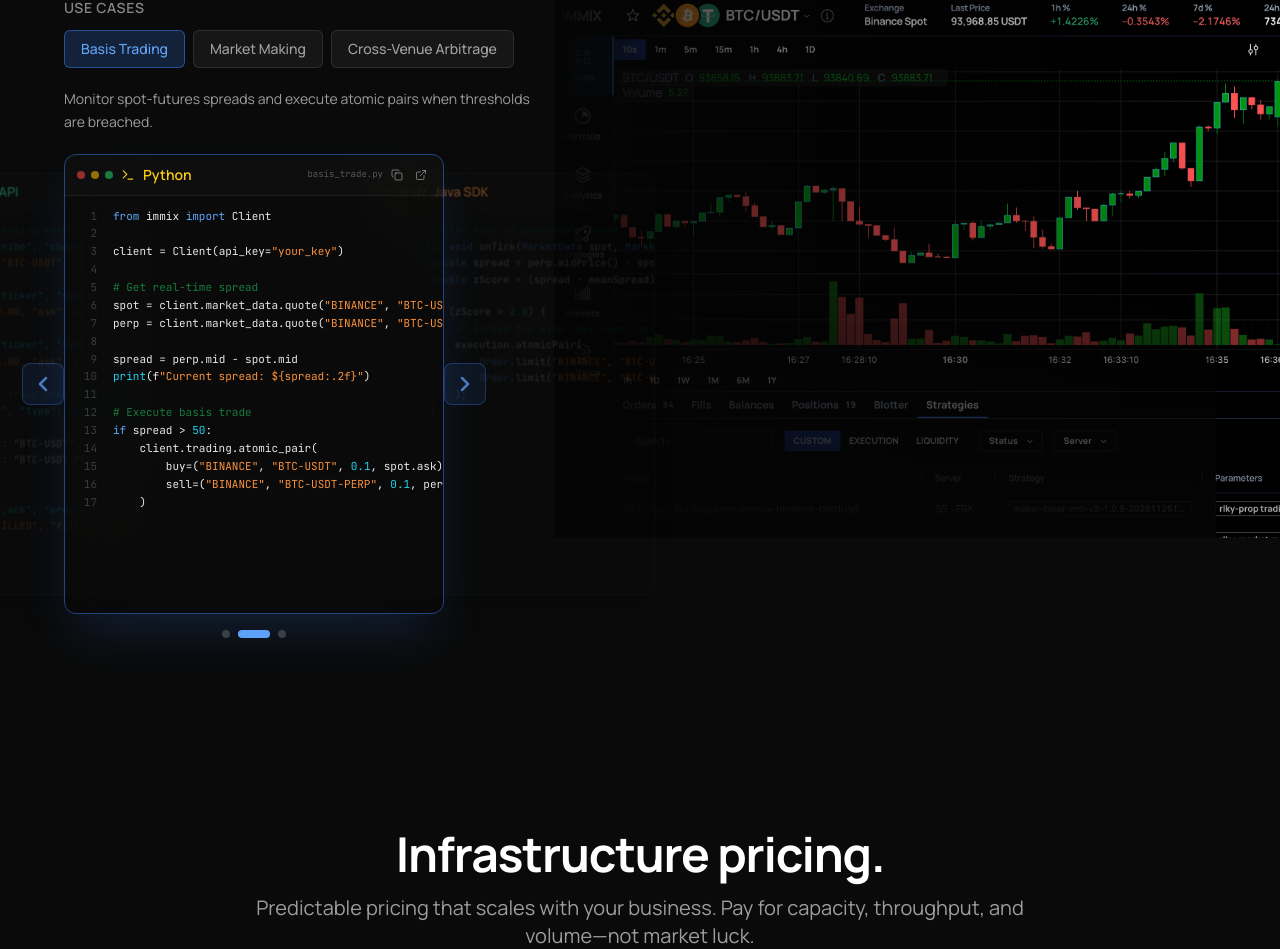
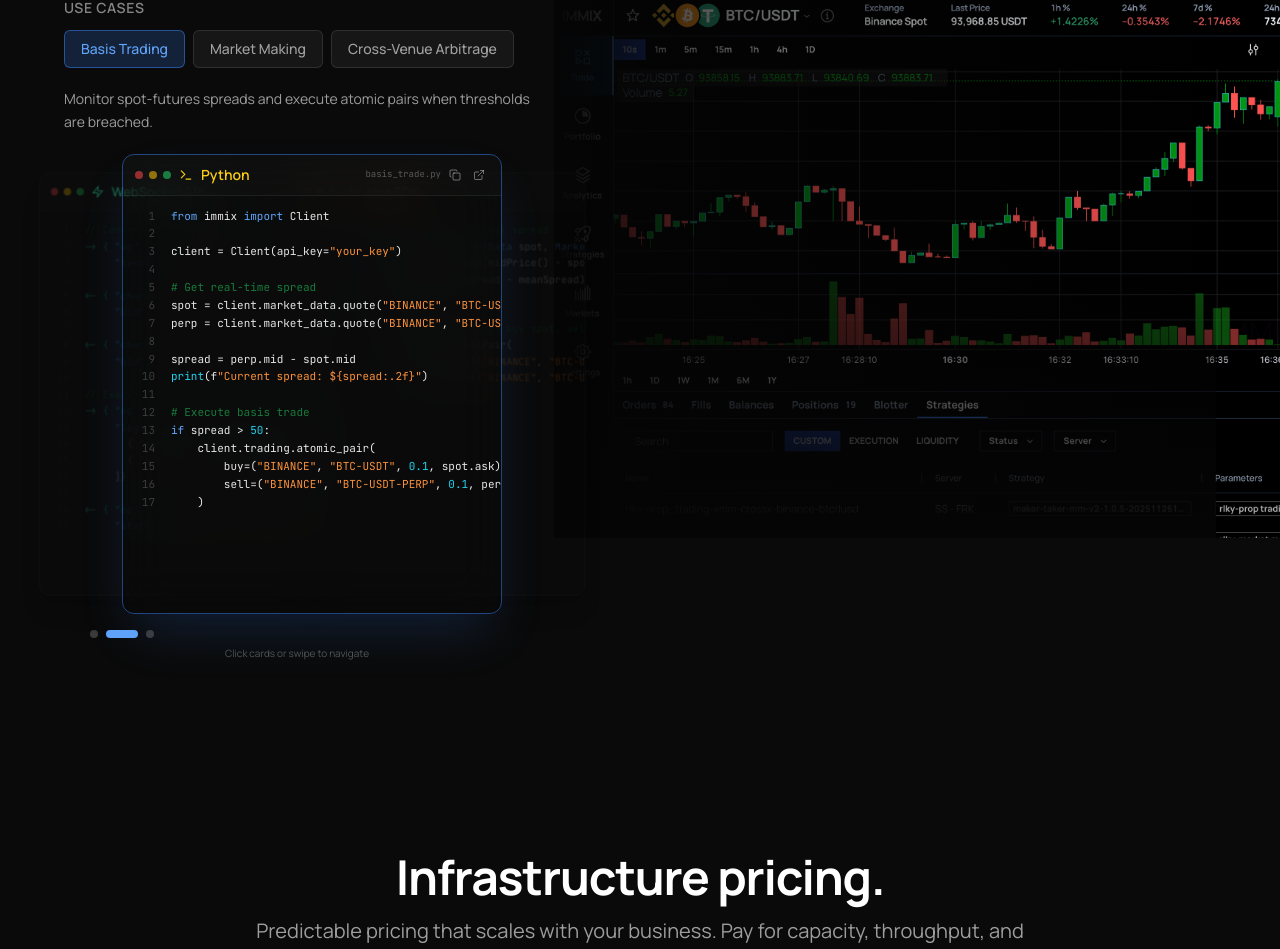
Before and after one commit to coinstrats/immix-website-v2, a React (Vite) app: page / in a window 1280 px wide. Shown: the part 2965-3914 px from the top of the page. Built offline with nearby package versions, Linux system fonts and the light colour scheme.

Commit message:
Updated IntegrationDeck.tsx

```diff
--- a/src/components/ui/IntegrationDeck.tsx
+++ b/src/components/ui/IntegrationDeck.tsx
@@ -1,6 +1,6 @@
 import { useState, useCallback, useEffect } from 'react';
 import { motion, AnimatePresence, useReducedMotion } from 'framer-motion';
-import { Copy, Check, ExternalLink, Code2, Terminal, Zap, ChevronLeft, ChevronRight } from 'lucide-react';
+import { Copy, Check, ExternalLink, Code2, Terminal, Zap } from 'lucide-react';
 
 export interface IntegrationExample {
   id: string;
@@ -256,20 +256,21 @@ const DeckCard = ({
 
   const getTransform = () => {
     const visiblePortion = CARD_WIDTH * (1 - SIDE_OVERLAP_PERCENT);
+    const hiddenPortion = CARD_WIDTH * SIDE_OVERLAP_PERCENT;
 
     if (position === 'center') {
       return { x: 0, scale: 1, zIndex: 30, opacity: 1 };
     }
     if (position === 'left') {
       return {
-        x: -(CARD_WIDTH - visiblePortion),
+        x: -visiblePortion,
         scale: 0.92,
         zIndex: 20,
         opacity: 0.4
       };
     }
     return {
-      x: CENTER_CARD_WIDTH - visiblePortion,
+      x: CENTER_CARD_WIDTH - hiddenPortion,
       scale: 0.92,
       zIndex: 20,
       opacity: 0.4
@@ -295,7 +296,7 @@ const DeckCard = ({
       }}
       style={{ zIndex: transform.zIndex, width: cardWidth }}
       onClick={onClick}
-      className="absolute left-0 top-0 cursor-pointer"
+      className="absolute left-1/2 top-0 -translate-x-1/2 cursor-pointer"
     >
       <div
         style={{ width: '100%', height: CARD_HEIGHT }}
@@ -372,32 +373,6 @@ const DeckCard = ({
   );
 };
 
-interface ArrowButtonProps {
-  side: 'left' | 'right';
-  onClick: () => void;
-}
-
-const ArrowButton = ({ side, onClick }: ArrowButtonProps) => {
-  const isLeft = side === 'left';
-
-  return (
-    <motion.button
-      onClick={onClick}
-      className={`absolute z-40 group top-1/2 -translate-y-1/2 ${isLeft ? 'left-0 -translate-x-full' : 'right-0 translate-x-full'}`}
-      whileHover={{ scale: 1.1 }}
-      whileTap={{ scale: 0.95 }}
-    >
-      <div className="p-2 rounded-lg bg-blue-500/10 border border-blue-500/30 group-hover:bg-blue-500/20 group-hover:border-blue-500/50 transition-all">
-        {isLeft ? (
-          <ChevronLeft size={24} className="text-blue-400/70 group-hover:text-blue-400" strokeWidth={2.5} />
-        ) : (
-          <ChevronRight size={24} className="text-blue-400/70 group-hover:text-blue-400" strokeWidth={2.5} />
-        )}
-      </div>
-    </motion.button>
-  );
-};
-
 export const IntegrationDeck = ({ examples, defaultActive }: IntegrationDeckProps) => {
   const [activeId, setActiveId] = useState(defaultActive || examples[1]?.id || examples[0]?.id);
   const [copied, setCopied] = useState(false);
@@ -469,21 +444,22 @@ export const IntegrationDeck = ({ examples, defaultActive }: IntegrationDeckProp
     return () => window.removeEventListener('keydown', handleKeyDown);
   }, [handleKeyDown]);
 
+  const visibleSideWidth = CARD_WIDTH * (1 - SIDE_OVERLAP_PERCENT);
+  const deckWidth = CENTER_CARD_WIDTH + visibleSideWidth;
+  const leftShift = -180;
+  const containerCenter = deckWidth / 2;
+
   return (
     <div
       className="relative"
       onTouchStart={handleTouchStart}
       onTouchEnd={handleTouchEnd}
-      style={{ width: CENTER_CARD_WIDTH }}
+      style={{ marginLeft: leftShift }}
     >
       <div
-        className="relative"
-        style={{ height: CARD_HEIGHT, width: CENTER_CARD_WIDTH }}
+        className="relative overflow-visible"
+        style={{ height: CARD_HEIGHT, width: deckWidth }}
       >
-        <ArrowButton side="left" onClick={navigateLeft} />
-        <ArrowButton side="right" onClick={navigateRight} />
-
-        <div className="absolute inset-0 overflow-visible">
         <AnimatePresence mode="sync">
           {orderedExamples.map((example) => (
             <DeckCard
@@ -499,9 +475,14 @@ export const IntegrationDeck = ({ examples, defaultActive }: IntegrationDeckProp
           ))}
         </AnimatePresence>
       </div>
-      </div>
 
-      <div className="flex justify-center gap-2 mt-4">
+      <div
+        className="flex items-center justify-center gap-2 mt-4"
+        style={{
+          width: CENTER_CARD_WIDTH,
+          marginLeft: containerCenter - CENTER_CARD_WIDTH / 2
+        }}
+      >
         {orderedExamples.map((example) => (
           <button
             key={example.id}
@@ -517,6 +498,10 @@ export const IntegrationDeck = ({ examples, defaultActive }: IntegrationDeckProp
           />
         ))}
       </div>
+
+      <p className="text-[10px] text-white/30 text-center mt-2" style={{ marginLeft: leftShift * -1 }}>
+        Click cards or swipe to navigate
+      </p>
     </div>
   );
 };
```
Lines whose indentation alone changed are shown as unchanged.
